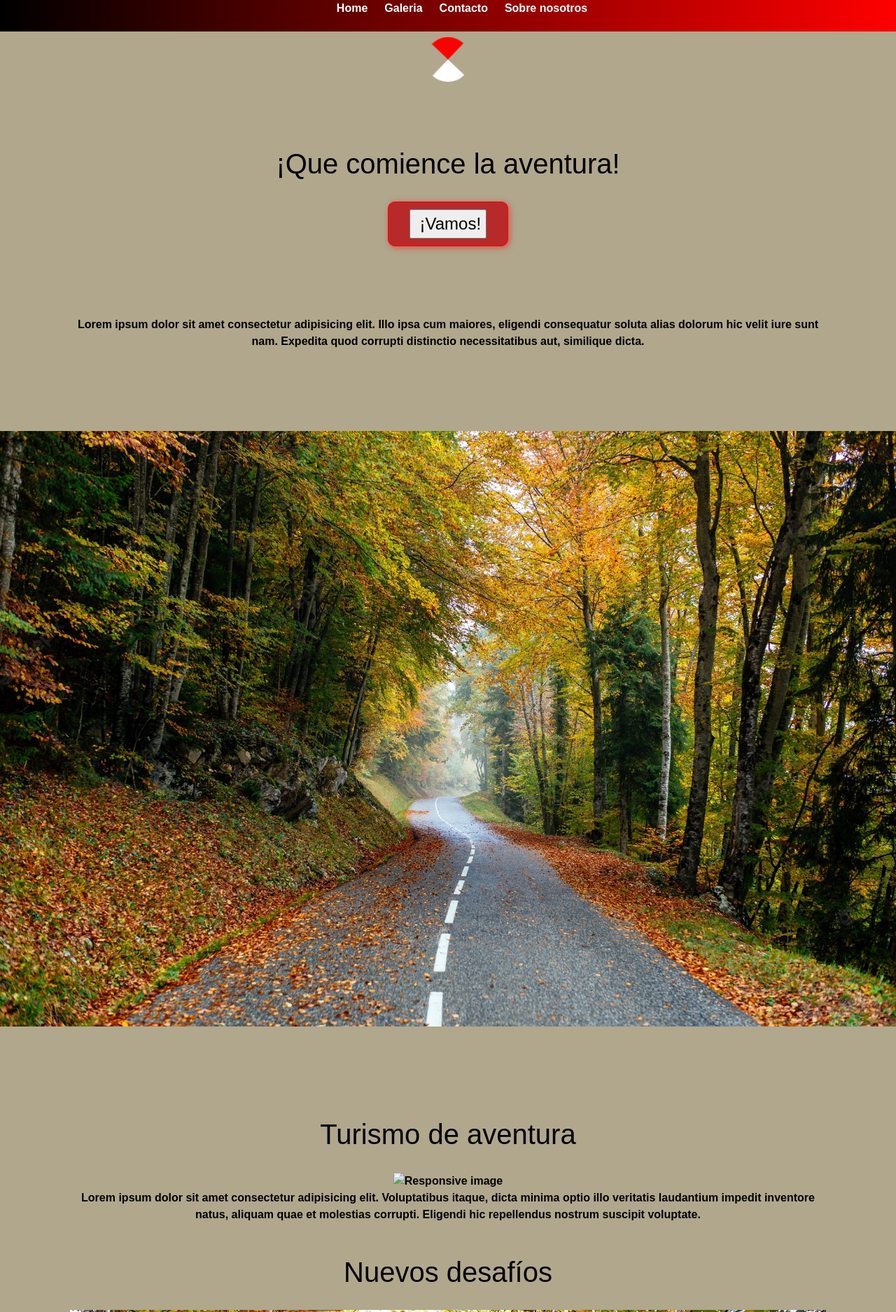
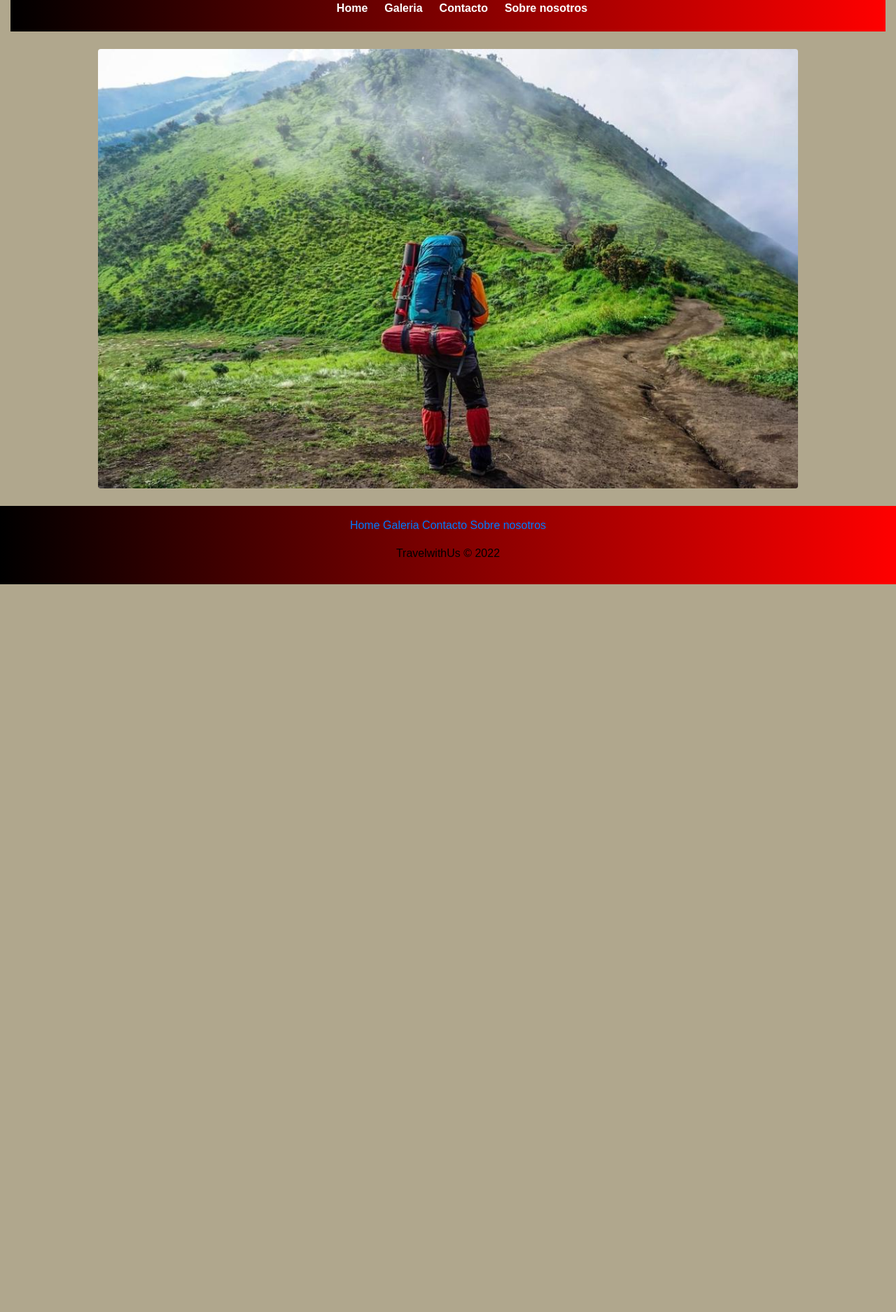
Before and after one commit to raarias22/PF-Arias, a website: page index.html in a window 1280 px wide. Shown: the top 1875 px of the page at 70% size. After the commit the page ends 835 px from the top, so only its background shows below. Drawn offline with nearby package versions, Linux system fonts and the light colour scheme.

Commit message:
Modificando index

```diff
--- a/index.html
+++ b/index.html
@@ -16,8 +16,8 @@
 
 
   <div class="d-flex justify-content-center">
+    <div class="col-lg-12 col-md-12 col-sm-12">
         <nav>
-
             <ul>
                 <li><a href="index.html">Home</a></li>
                 <li><a href="galeria.html">Galeria</a></li>
@@ -26,48 +26,16 @@
             </ul>
         </nav>
     </div>
-
-  <div class="wow tipoAnimacion">
-
-
 </div>
 
-
-
-
-        <div class="principal"div>
-          <div class="lds-hourglass"></div>
-          <h1><br> ¡Que comience la aventura!</h1>
-          <div class="alerta">
-          <button>
-            <input type="button" onclick="alert('¡A darle!')" value=" ¡Vamos!">
-          </button>
+<section id="imagen-principal" class="container">
+    <div class="container">
+        <div class="row">
+          <div class="col-lg-12 col-md-12 col-sm-12">
+          <img src="assets/6.jpg" class="rounded mx-auto d-block" alt="...">
           </div>
-          <div class="principal-text">
-            <p> Lorem ipsum dolor sit amet consectetur adipisicing elit. Illo ipsa cum maiores, eligendi consequatur
-                soluta alias dolorum hic velit iure sunt nam. Expedita quod corrupti distinctio necessitatibus aut,
-                similique dicta.</p>
         </div>
-
-          <section>
-            <img src="assets/1.jpg" class="img-fluid" alt="Responsive image">
-          </section>
-
-          <section class="principal-text">
-            <h1>Turismo de aventura</h1>
-            <section>
-              <img src="assets/2.jpg" class="img-fluid" alt="Responsive image">
-            </section>
-            <p>Lorem ipsum dolor sit amet consectetur adipisicing elit. Voluptatibus itaque, dicta minima optio illo
-                veritatis laudantium impedit inventore natus, aliquam quae et molestias corrupti. Eligendi hic
-                repellendus nostrum suscipit voluptate.</p>
-            <h1>Nuevos desafíos</h1>
-            <section>
-              <img src="assets/3.jpg" class="img-fluid" alt="Responsive image">
-            </section>
-            <p>Lorem ipsum dolor sit amet consectetur adipisicing elit. Voluptatibus itaque, dicta minima optio illo
-                veritatis laudantium impedit inventore natus, aliquam quae et molestias corrupti. Eligendi hic
-                repellendus nostrum suscipit voluptate.</p>
+    </div>
 </section>
 
 
@@ -89,10 +57,7 @@
 
 
 
-          <script src="js/wow.min.js"></script>
-          <script>
-            new WOW().init();
-          </script>
+
 
 </body>
 
--- a/scss/styles.scss
+++ b/scss/styles.scss
@@ -128,11 +128,6 @@ h1{
   border: 5px solid $color-fondo;
 }
 
-  div.desc {
-    padding: 15px;
-    text-align: center;
-  }
-
   .contactoform{
     text-align: center;
     margin: auto;
@@ -141,38 +136,16 @@ h1{
     padding: 100px;
   }
 
+#imagen-principal .row {
+  margin: 0 !important;
+  padding: 25px;
+}
 
-  .lds-hourglass {
-    display: inline-block;
-    position: center;
-    width: 80px;
-    height: 80px;
-  }
-  .lds-hourglass:after {
-    content: " ";
-    display: block;
-    border-radius: 50%;
-    width: 0;
-    height: 0;
-    margin: 8px;
-    box-sizing: border-box;
-    border: 32px solid #fff;
-    border-color: rgb(255, 0, 0) transparent #fff transparent;
-    animation: lds-hourglass 1.2s infinite;
-  }
-  @keyframes lds-hourglass {
-    0% {
-      transform: rotate(0);
-      animation-timing-function: cubic-bezier(0.55, 0.055, 0.675, 0.19);
-    }
-    50% {
-      transform: rotate(900deg);
-      animation-timing-function: cubic-bezier(0.215, 0.61, 0.355, 1);
-    }
-    100% {
-      transform: rotate(1800deg);
-    }
-  }
+#imagen-principal img{
+width: 100%;
+
+}
+
 
   .footer{
     background-image: linear-gradient(to left, red, black);
```
Also changed, not shown: contacto.html (+10 -3 lines), galeria.html (+8 -7 lines), info.html (+4 -0 lines), assets/style.css. Lines whose indentation alone changed are shown as unchanged.
